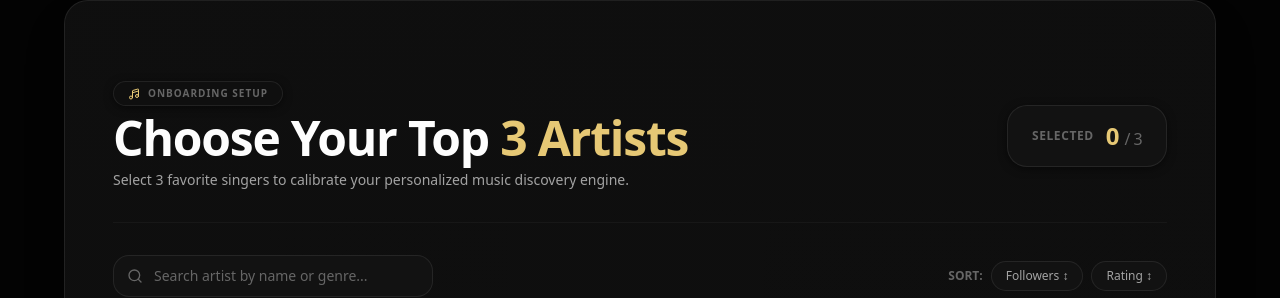
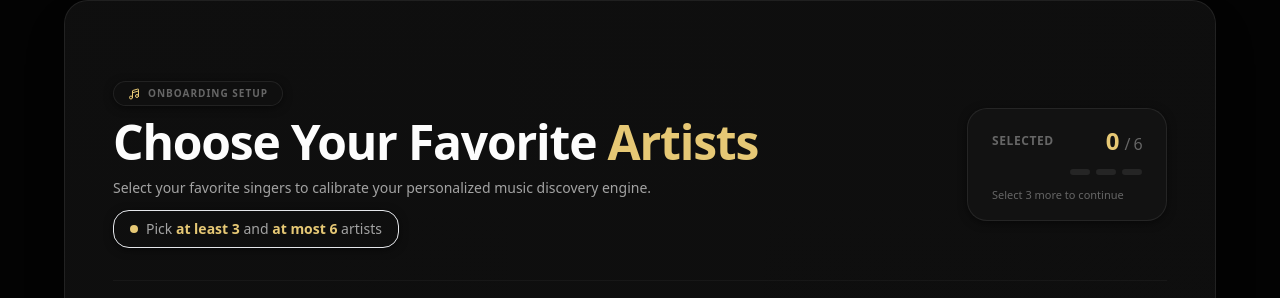
Before and after one commit to vanshsharma3777/catch-music, a Next.js app in the folder apps/web/: page /singer-setup in a window 1280 px wide. Shown: the part 40-338 px from the top of the page. Built offline with nearby package versions, Linux system fonts and the light colour scheme; no server answers; sample sign-in values are in the browser's storage.

Commit message:
now user can add more favorite singers

```diff
--- a/apps/web/components/SingerSelection.tsx
+++ b/apps/web/components/SingerSelection.tsx
@@ -12,6 +12,8 @@ export default function SingerSelection() {
   const router = useRouter();
   const { data: session, status } = useSession();
  const ITEMS_PER_PAGE = 12;
+const MIN_SELECTION = 3;
+const MAX_SELECTION = 6;
 
   const [visibleCount, setVisibleCount] = useState(ITEMS_PER_PAGE);
   const [selectedIds, setSelectedIds] = useState<string[]>([]);
@@ -23,14 +25,12 @@ export default function SingerSelection() {
 
   const categories = ["Hindi", "English", "Haryanvi", "Bhojpuri"];
 
-  // Redirect to sign in if not logged in
   useEffect(() => {
     if (status === "unauthenticated") {
       router.replace("/signin");
     }
   }, [status, router]);
 
-  // Load existing preferences if available
   useEffect(() => {
     const stored = localStorage.getItem("catchmusic_preferences");
     if (stored) {
@@ -45,7 +45,6 @@ export default function SingerSelection() {
     }
   }, []);
 
-  // Filter and sort singers
   const filteredSingers = SINGER_DATABASE.filter((singer) => {
     const matchesCategory = selectedCategory
       ? singer.categories.includes(selectedCategory)
@@ -81,7 +80,7 @@ export default function SingerSelection() {
     setSelectedIds((prev) =>
       prev.includes(id)
         ? prev.filter((item) => item !== id)
-        : prev.length < 3
+        : prev.length < MAX_SELECTION
         ? [...prev, id]
         : prev
     );
@@ -94,7 +93,8 @@ export default function SingerSelection() {
   };
 
   const handleSubmit = async () => {
-    if (selectedIds.length !== 3) return;
+      if (selectedIds.length < MIN_SELECTION || selectedIds.length > MAX_SELECTION) return;
+
     setIsSubmitting(true);
 
     const selectedSingers = SINGER_DATABASE.filter((s) =>
@@ -128,48 +128,88 @@ export default function SingerSelection() {
       setSortDirection("desc");
     }
   };
-
+const isValid =
+  selectedIds.length >= MIN_SELECTION && selectedIds.length <= MAX_SELECTION;
+const isMaxReached = selectedIds.length >= MAX_SELECTION;
+const remainingToMin = Math.max(0, MIN_SELECTION - selectedIds.length);
   return (
     <div className="relative min-h-screen bg-bg text-pri px-4 sm:px-8 lg:px-16 py-10 flex items-center justify-center">
-      {/* Background Glow Overlay */}
+
       <div className="absolute inset-0 bg-[radial-gradient(circle_at_center,var(--glow-gold),transparent_70%)] pointer-events-none opacity-30" />
 
-      {/* Broader Parent Card (max-w-7xl) */}
       <main className="w-full max-w-7xl rounded-3xl border border-border-light bg-gradient-to-b from-surface to-card p-6 sm:p-10 lg:p-12 shadow-2xl relative z-10 space-y-8 overflow-hidden">
         <div className="absolute inset-0 bg-gradient-to-tr from-accent/5 to-transparent opacity-30 pointer-events-none" />
 
-        {/* Header Section */}
         <div className="relative z-10 flex flex-col md:flex-row md:items-center justify-between gap-6 border-b border-border pb-8">
-          <div className="space-y-2">
+  <div className="space-y-3">
     <div className="inline-flex items-center gap-2 rounded-full border border-border-light bg-surface px-3.5 py-1 shadow-sm">
       <Music4 size={12} className="text-accent" />
       <span className="text-[10px] font-semibold tracking-widest text-muted uppercase">
         Onboarding Setup
       </span>
     </div>
+
     <h1 className="text-3xl sm:text-4xl lg:text-5xl font-extrabold tracking-tight text-pri">
-              Choose Your Top <span className="text-accent">3 Artists</span>
+      Choose Your Favorite <span className="text-accent">Artists</span>
     </h1>
+
     <p className="text-sm text-sec max-w-xl">
-              Select 3 favorite singers to calibrate your personalized music discovery engine.
+      Select your favorite singers to calibrate your personalized music discovery engine.
+    </p>
+
+    {/* Rule hint */}
+    <div className="inline-flex items-center gap-2 rounded-xl border border-accent/30 bg-accent/10 px-4 py-2 shadow-sm">
+      <span className="relative flex h-2 w-2">
+        <span className="absolute inline-flex h-full w-full animate-ping rounded-full bg-accent opacity-60" />
+        <span className="relative inline-flex h-2 w-2 rounded-full bg-accent" />
+      </span>
+      <p className="text-xs sm:text-sm text-sec">
+        Pick <span className="font-bold text-accent">at least {MIN_SELECTION}</span> and{" "}
+        <span className="font-bold text-accent">at most {MAX_SELECTION}</span> artists
       </p>
     </div>
+  </div>
 
-          <div className="shrink-0 flex items-center gap-3 bg-bg-ter border border-border-light px-6 py-3.5 rounded-2xl h-max self-start md:self-center shadow-sm">
+  {/* Counter + progress */}
+  <div className="shrink-0 bg-bg-ter border border-border-light px-6 py-4 rounded-2xl h-max self-start md:self-center shadow-sm min-w-[200px] space-y-3">
+    <div className="flex items-center justify-between gap-3">
       <span className="text-xs font-bold text-muted tracking-wider uppercase">
         Selected
       </span>
       <div className="text-2xl font-black tracking-tight text-accent">
         {selectedIds.length}{" "}
-              <span className="text-muted font-normal text-base">/ 3</span>
-            </div>
+        <span className="text-muted font-normal text-base">/ {MAX_SELECTION}</span>
       </div>
     </div>
 
-        {/* Search, Category Filters, and Sort Controls */}
+    {/* Segmented progress: first 3 are "required", last 3 are "optional" */}
+    <div className="flex gap-1.5">
+      {Array.from({ length: MAX_SELECTION }).map((_, i) => (
+        <div
+          key={i}
+          className={`h-1.5 flex-1 rounded-full transition-all duration-300 ${
+            i < selectedIds.length
+              ? "bg-accent"
+              : i < MIN_SELECTION
+              ? "bg-accent/25"
+              : "bg-border-light"
+          }`}
+        />
+      ))}
+    </div>
+
+    <p className="text-[11px] text-muted">
+      {remainingToMin > 0
+        ? `Select ${remainingToMin} more to continue`
+        : isMaxReached
+        ? "Maximum reached"
+        : "You're good to go. Add more if you like"}
+    </p>
+  </div>
+</div>
+
         <div className="relative z-10 space-y-5 pb-6 border-b border-border">
           <div className="flex flex-col md:flex-row gap-4 items-stretch md:items-center justify-between">
-            {/* Search Bar */}
                <div className="relative w-full md:w-80">
               <Search
                 size={16}
@@ -193,7 +233,6 @@ export default function SingerSelection() {
               )}
             </div>
 
-            {/* Sort Controls */}
             <div className="flex items-center gap-2 shrink-0 self-end md:self-auto">
               <span className="text-xs font-semibold text-muted uppercase">
                 Sort:
@@ -224,8 +263,6 @@ export default function SingerSelection() {
               </div>
             </div>
           </div>
-
-          {/* Category Filter Pills */}
           <div className="flex items-center gap-2 flex-wrap pt-1">
             <span className="text-xs font-semibold text-muted uppercase mr-1">
               Genres:
@@ -262,27 +299,24 @@ export default function SingerSelection() {
           </div>
         </div>
 
-        {/* Results Info */}
         <div className="relative z-10 text-xs text-sec">
           Showing <span className="font-bold text-pri">{filteredSingers.length}</span>{" "}
           {filteredSingers.length === 1 ? "artist" : "artists"}
           {selectedCategory && ` in ${selectedCategory}`}
         </div>
 
-        {/* Spotify-Style Grid Layout (2 to 4 columns) */}
         <div className="relative z-10 grid grid-cols-2 sm:grid-cols-3 md:grid-cols-3 lg:grid-cols-4 gap-4 sm:gap-6">
           {displayedSingers.map((singer) => (
             <SingerCard
   key={singer.id}
   singer={singer}
   isSelected={selectedIds.includes(singer.id)}
-              disabled={selectedIds.length >= 3}
+  disabled={isMaxReached}
   onToggle={handleToggle}
 />
           ))}
         </div>
 
-        {/* Empty State */}
         {filteredSingers.length === 0 && (
           <div className="relative z-10 text-center py-16 space-y-3">
             <Music4 size={48} className="mx-auto text-muted/40 animate-pulse" />
@@ -292,8 +326,6 @@ export default function SingerSelection() {
             </p>
           </div>
         )}
-
-        {/* Footer Actions */}
         {filteredSingers.length > 0 && (
           <div className="relative z-10 flex flex-col items-center justify-center gap-6 pt-6 border-t border-border">
             {hasMore && (
@@ -313,13 +345,17 @@ export default function SingerSelection() {
             <button
   type="button"
   onClick={handleSubmit}
-              disabled={selectedIds.length !== 3 || isSubmitting}
+  disabled={!isValid || isSubmitting}
   className="w-full sm:w-auto min-w-[240px] inline-flex items-center justify-center gap-2 rounded-xl bg-accent hover:bg-accent-hover text-bg font-bold text-sm tracking-wide shadow-lg transition-all duration-300 disabled:opacity-40 disabled:pointer-events-none active:scale-[0.98] cursor-pointer py-3.5 px-8"
 >
   <span>
-                {isSubmitting ? "Finalizing Engine..." : "Complete Setup"}
+    {isSubmitting
+      ? "Finalizing Engine..."
+      : isValid
+      ? `Complete Setup (${selectedIds.length})`
+      : `Select ${remainingToMin} more`}
   </span>
-              {!isSubmitting && <ArrowRight size={16} strokeWidth={2.5} />}
+  {!isSubmitting && isValid && <ArrowRight size={16} strokeWidth={2.5} />}
 </button>
           </div>
         )}
```
Lines whose indentation alone changed are shown as unchanged.
